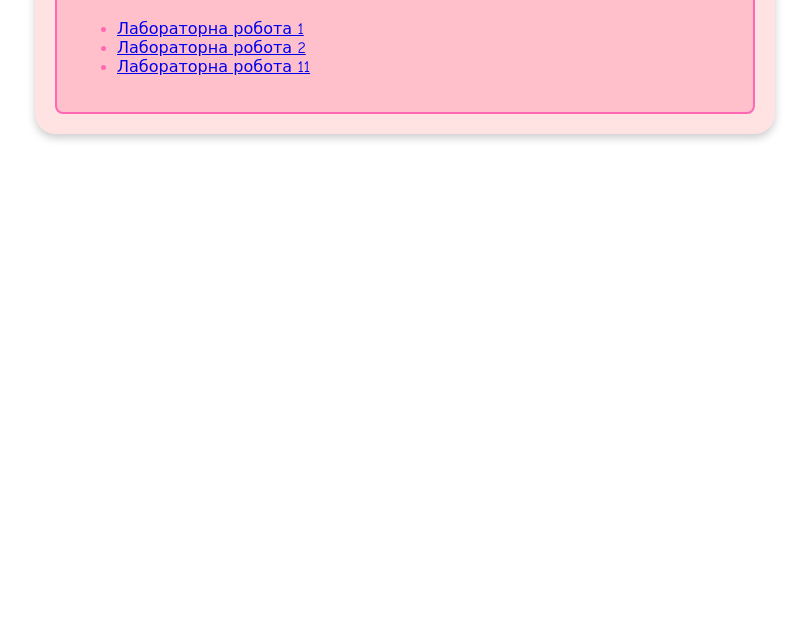
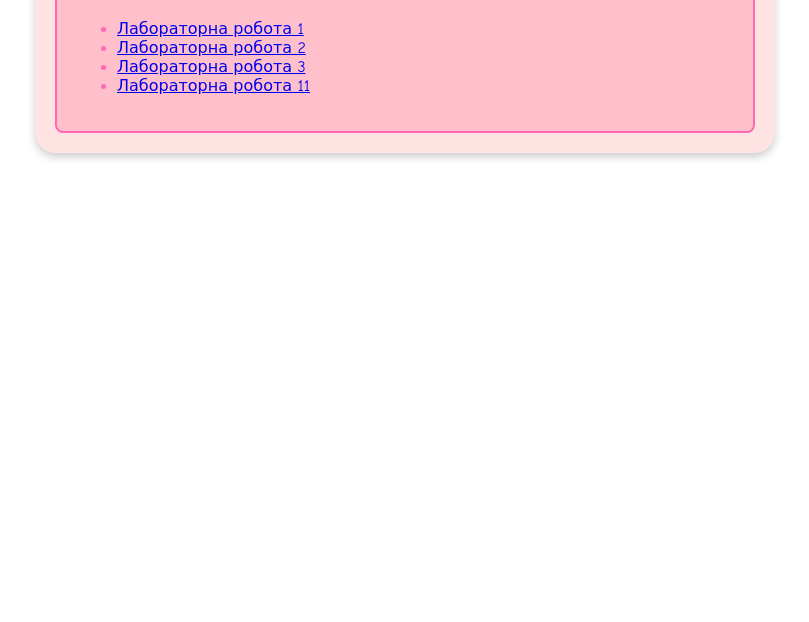
Before and after one commit to idiommarres/webdesign.github.io, a plain HTML site: page index.html in a window 1280 px wide. Shown: the part 178-800 px from the top of the page, without its empty margins (235-1044 px from the left). Drawn offline with Linux system fonts and the light colour scheme.

Commit message:
Update index.html

```diff
--- a/index.html
+++ b/index.html
@@ -21,6 +21,7 @@
             <ul>
                 <li><a href="https://huseinovdmytro.carrd.co/" target="_blank" rel="noopener noreferrer">Лабораторна робота 1</a></li>
                 <li><a href="lab2.html">Лабораторна робота 2</a></li>
+                <li><a href="lab3.html">Лабораторна робота 3</a></li>
                 <li><a href="lab11/index.html">Лабораторна робота 11</a></li>
             </ul>
         </div>
```
